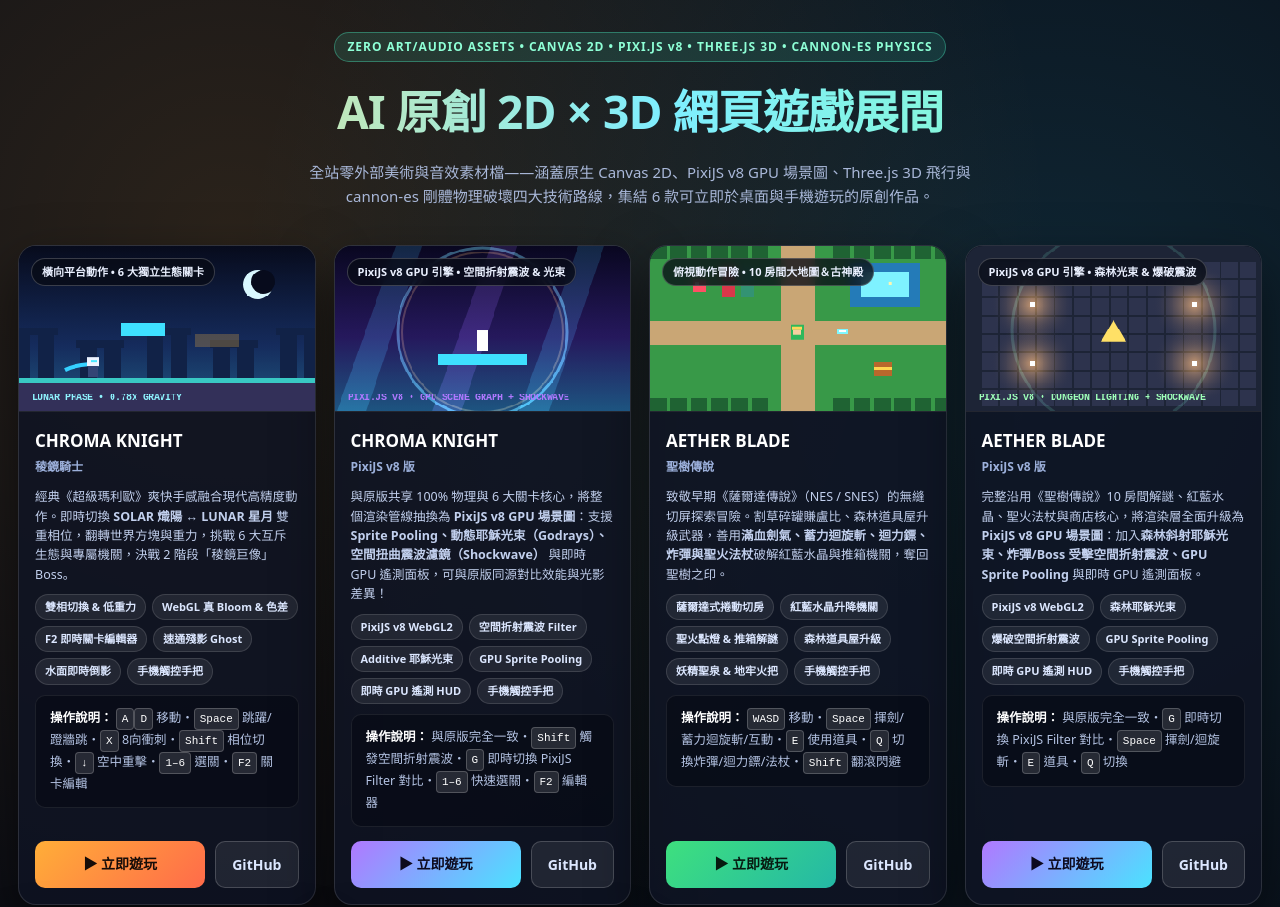
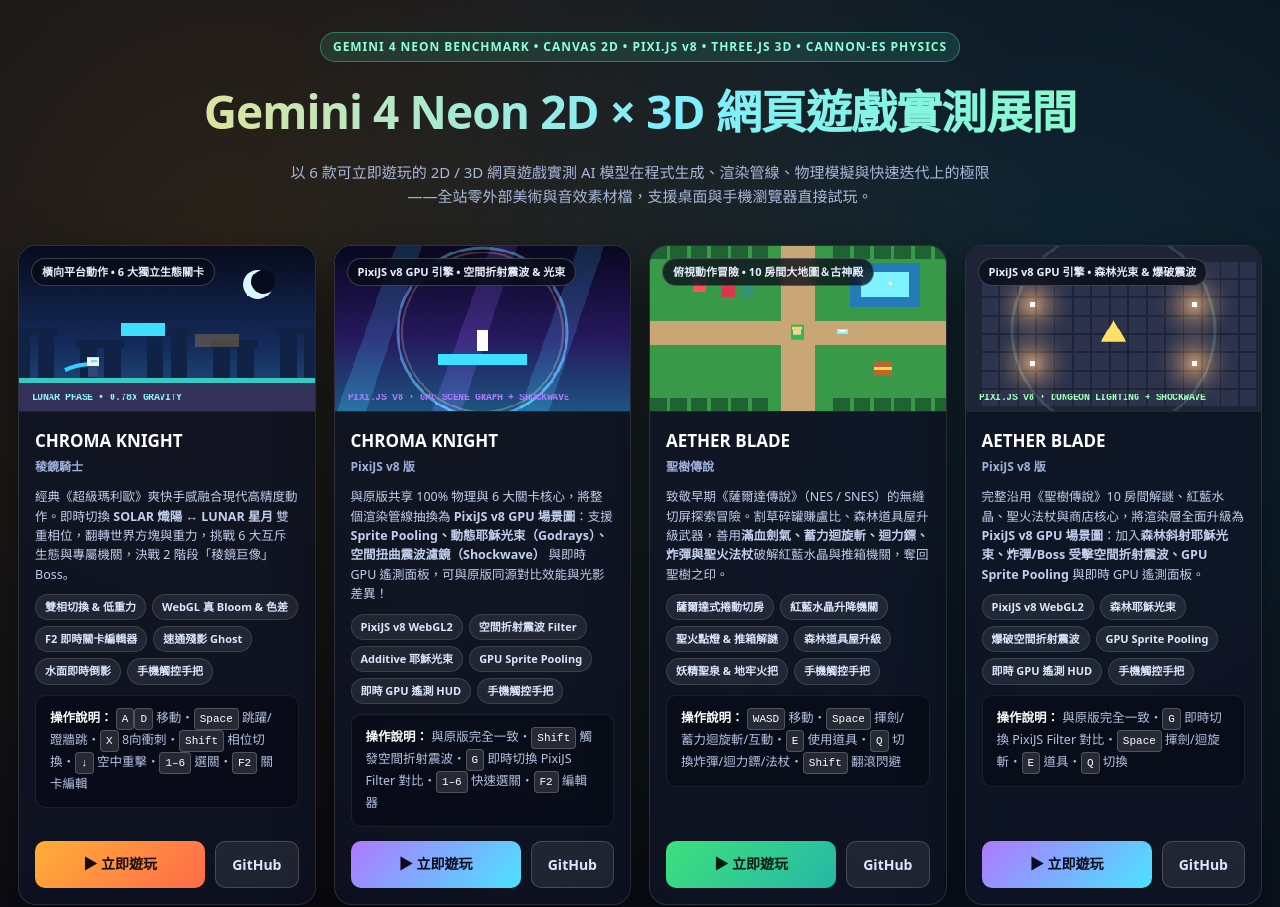
Before and after one commit to Akkuo/pixel-arcade-showcase, a plain HTML site: page index.html in a window 1280 px wide. Shown: the top 907 px of the page. Drawn offline with Linux system fonts and the light colour scheme; animation ran at ten frames a second.

Commit message:
Reframe showcase title and subtitle accurately as Gemini 4 Neon model benchmark

```diff
--- a/index.html
+++ b/index.html
@@ -3,7 +3,7 @@
   <head>
     <meta charset="UTF-8" />
     <meta name="viewport" content="width=device-width, initial-scale=1.0" />
-    <title>AI Web Arcade — 2D × 3D 原創瀏覽器遊戲展間</title>
+    <title>Gemini 4 Neon — 2D × 3D 網頁遊戲實測展間</title>
     <style>
       * {
         box-sizing: border-box;
@@ -279,10 +279,10 @@
   <body>
     <div class="wrap">
       <header>
-        <span class="eyebrow">ZERO ART/AUDIO ASSETS • CANVAS 2D • PIXI.JS v8 • THREE.JS 3D • CANNON-ES PHYSICS</span>
-        <h1>AI 原創 2D × 3D 網頁遊戲展間</h1>
+        <span class="eyebrow">GEMINI 4 NEON BENCHMARK • CANVAS 2D • PIXI.JS v8 • THREE.JS 3D • CANNON-ES PHYSICS</span>
+        <h1>Gemini 4 Neon 2D × 3D 網頁遊戲實測展間</h1>
         <p class="subtitle">
-          全站零外部美術與音效素材檔——涵蓋原生 Canvas 2D、PixiJS v8 GPU 場景圖、Three.js 3D 飛行與 cannon-es 剛體物理破壞四大技術路線，集結 6 款可立即於桌面與手機遊玩的原創作品。
+          以 6 款可立即遊玩的 2D / 3D 網頁遊戲實測 AI 模型在程式生成、渲染管線、物理模擬與快速迭代上的極限——全站零外部美術與音效素材檔，支援桌面與手機瀏覽器直接試玩。
         </p>
       </header>
 
```
